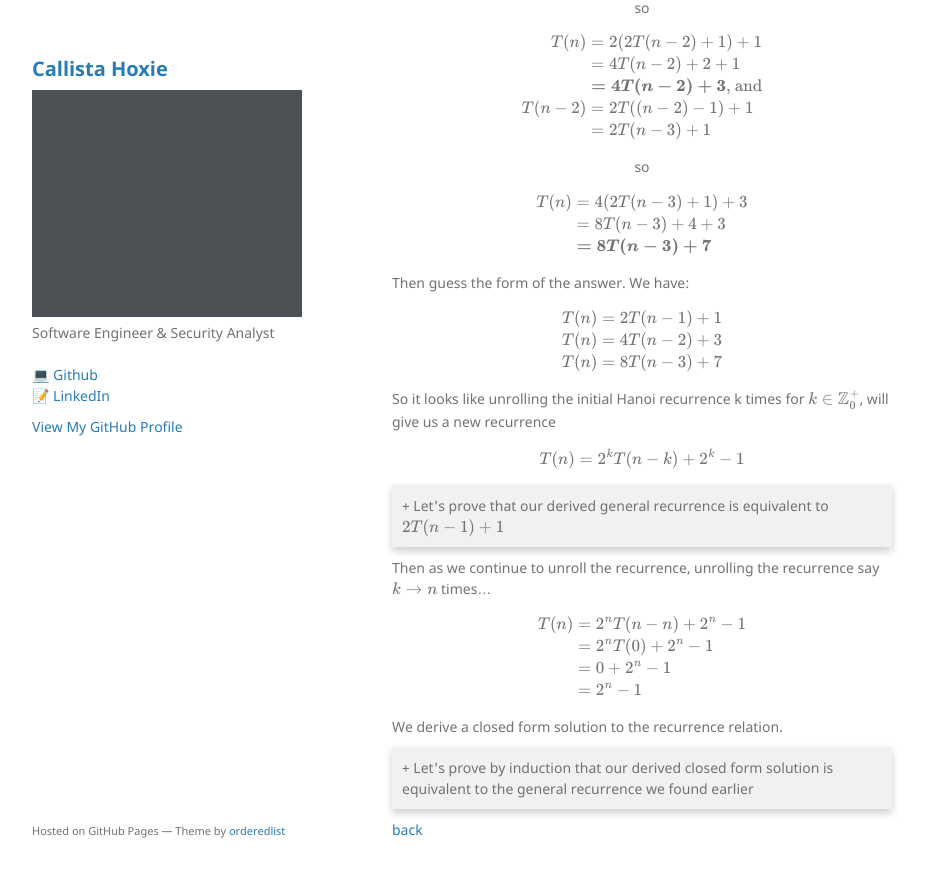
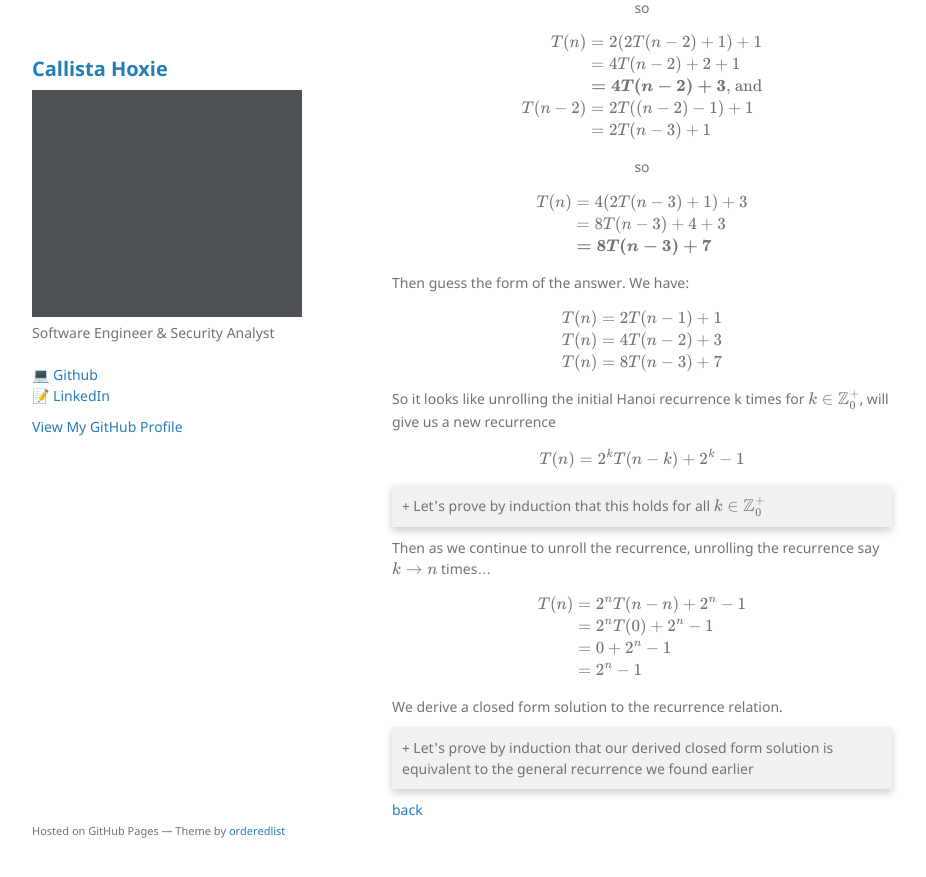
Before and after one commit to callistajosette/callistajosette.github.io, a Jekyll site: the page built from project-crease.md, in a window 1280 px wide and 900 px high, scrolled down 548 px. Shown: the top 877 px of the window, without its empty margins (178-1104 px from the left). Built offline with Jekyll 4.4.1, drawn with Linux system fonts in a browser that asks for light colours; our own code applies the rules of GitHub Pages for plain Markdown files.

Commit message:
Update project-crease.md

```diff
--- a/project-crease.md
+++ b/project-crease.md
@@ -60,7 +60,7 @@ $$T(n) = 2^{k}T(n-k) + 2^{k}-1 \\$$
 <div class="accordion" id="accordion1">
   <div class="accordion-item">
     <input type="checkbox" class="accordion-input" id="1-1">
-    <label class="accordion-header" for="1-1">+ Let's prove that our derived general recurrence is equivalent to $2T(n-1) + 1$</label>
+    <label class="accordion-header" for="1-1">+ Let's prove by induction that this holds for all $k \in \mathbb Z^+_0$</label>
     <div class="accordion-content">
       <p>
       base case
```
